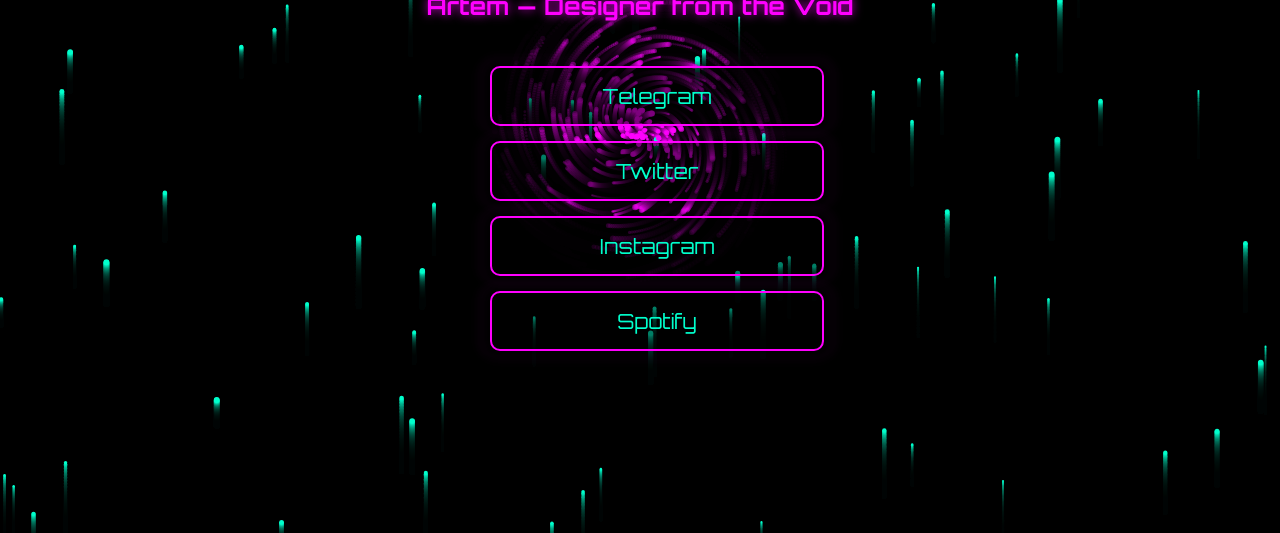
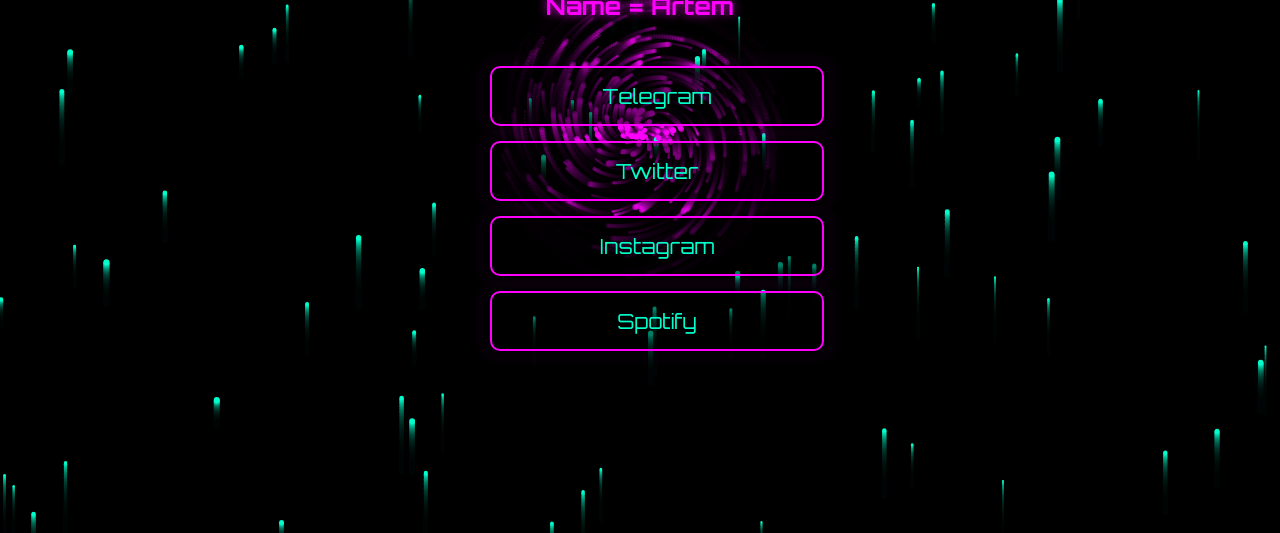
Before and after one commit to 1kosmonavt/kosmonavt.github.io, a plain HTML site: page index.html in a window 1280 px wide. Shown: the part 267-800 px from the top of the page. Drawn offline with Linux system fonts and the light colour scheme; animation ran at ten frames a second.

Commit message:
Update index.html

```diff
--- a/index.html
+++ b/index.html
@@ -115,7 +115,7 @@
     <canvas id="bg"></canvas>
     <div class="container">
         <h1>1kosmonavt</h1>
-        <h2>Artem — Designer from the Void</h2>
+        <h2>Name = Artem</h2>
         <div class="social-links">
             <a href="https://t.me/kosmik_pp1" class="button">Telegram</a>
             <a href="https://x.com/1kosmonavt_" class="button">Twitter</a>
```
